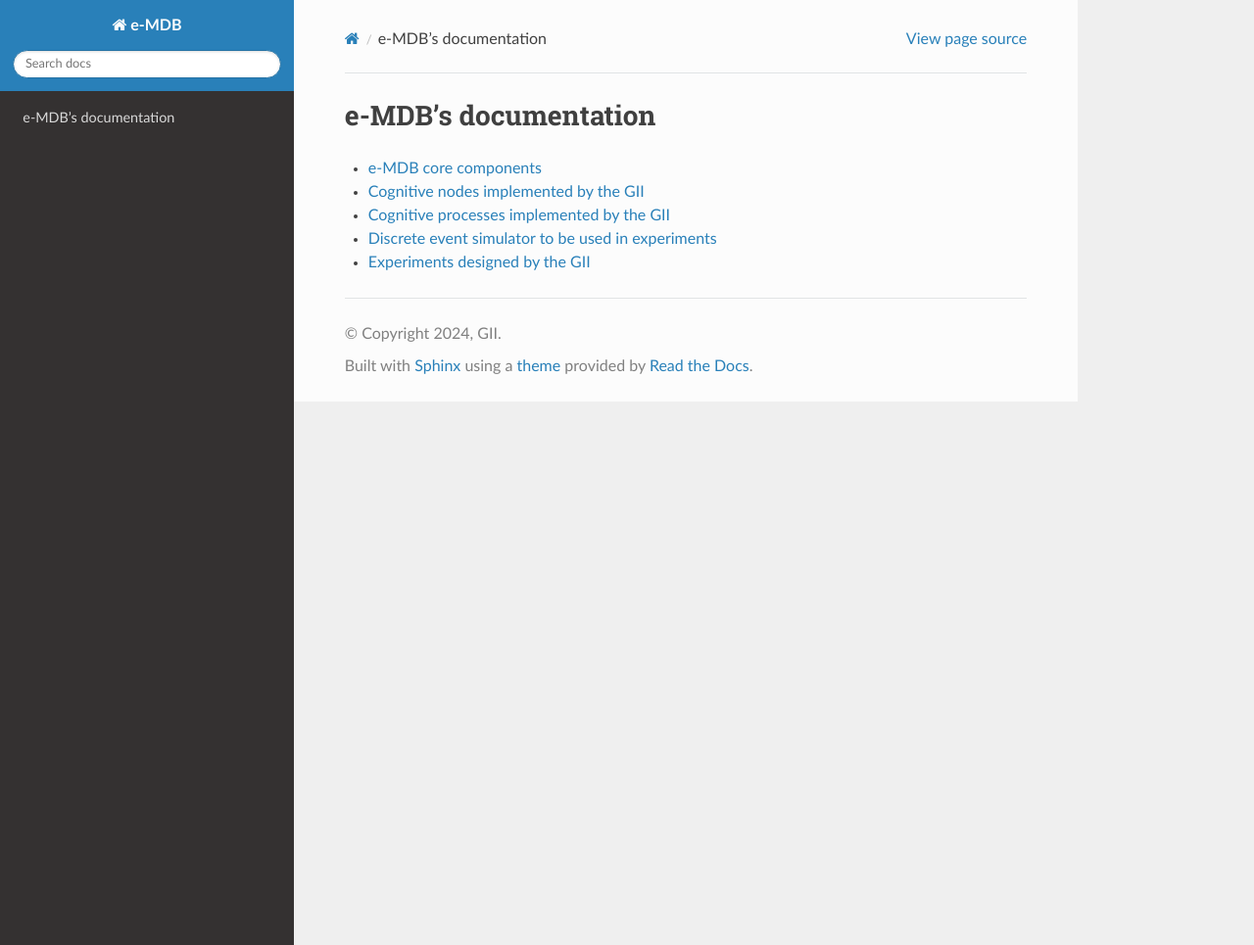
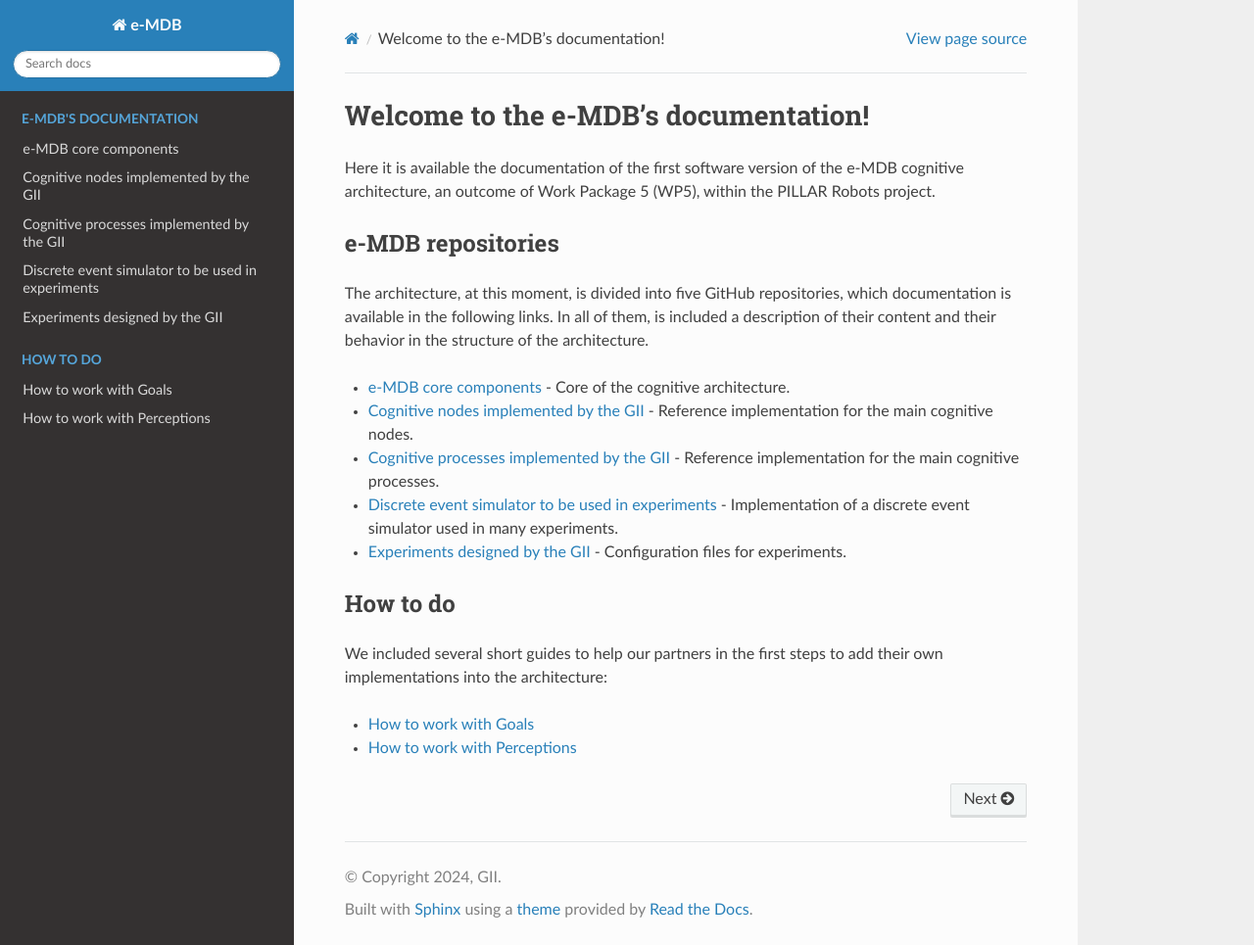
Before and after one commit to GII/emdb, a Sphinx documentation site: the page built from docs/source/index.md, in a window 1280 px wide and 965 px high. Shown: the whole window at 98% size. Built offline with Sphinx 7.4.7 and the Read the Docs theme 2.0.0, drawn with Linux system fonts in a browser that asks for light colours.

Commit message:
Added new documentation

````diff
--- a/docs/source/index.md
+++ b/docs/source/index.md
@@ -1,7 +1,39 @@
-# e-MDB's documentation
+#  Welcome to the e-MDB's documentation!
 
-- [e-MDB core components](https://docs.pillar-robots.eu/projects/emdb_core/)
-- [Cognitive nodes implemented by the GII](https://docs.pillar-robots.eu/projects/emdb_cognitive_nodes_gii/)
-- [Cognitive processes implemented by the GII](https://docs.pillar-robots.eu/projects/emdb_cognitive_processes_gii/)
-- [Discrete event simulator to be used in experiments](https://docs.pillar-robots.eu/projects/emdb_discrete_event_simulator_gii/)
-- [Experiments designed by the GII](https://docs.pillar-robots.eu/projects/emdb_experiments_gii/)
+Here it is available the documentation of the first software version of the e-MDB cognitive architecture, an outcome of Work Package 5 (WP5), within the PILLAR Robots project.
+
+## e-MDB repositories
+The architecture, at this moment, is divided into five GitHub repositories, which documentation is available in the following links. In all of them, is included a description of their content and their behavior in the structure of the architecture.
+
+- [e-MDB core components](https://docs.pillar-robots.eu/projects/emdb_core/) - Core of the cognitive architecture.
+- [Cognitive nodes implemented by the GII](https://docs.pillar-robots.eu/projects/emdb_cognitive_nodes_gii/) - Reference implementation for the main cognitive nodes.
+- [Cognitive processes implemented by the GII](https://docs.pillar-robots.eu/projects/emdb_cognitive_processes_gii/) - Reference implementation for the main cognitive processes.
+- [Discrete event simulator to be used in experiments](https://docs.pillar-robots.eu/projects/emdb_discrete_event_simulator_gii/) - Implementation of a discrete event simulator used in many experiments.
+- [Experiments designed by the GII](https://docs.pillar-robots.eu/projects/emdb_experiments_gii/) - Configuration files for experiments.
+
+## How to do
+We included several short guides to help our partners in the first steps to add their own implementations into the architecture:
+
+- [How to work with Goals](how_to_do/work_with_goals.md)
+- [How to work with Perceptions](how_to_do/work_with_perceptions.md)
+
+```{toctree}
+:hidden:
+:caption: e-MDB's documentation
+
+e-MDB core components <https://docs.pillar-robots.eu/projects/emdb_core/>
+Cognitive nodes implemented by the GII <https://docs.pillar-robots.eu/projects/emdb_cognitive_nodes_gii/>
+Cognitive processes implemented by the GII <https://docs.pillar-robots.eu/projects/emdb_cognitive_processes_gii/>
+Discrete event simulator to be used in experiments <https://docs.pillar-robots.eu/projects/emdb_discrete_event_simulator_gii/>
+Experiments designed by the GII <https://docs.pillar-robots.eu/projects/emdb_experiments_gii/>
+
+```
+
+```{toctree}
+:hidden:
+:caption: How to do
+
+how_to_do/work_with_goals.md
+how_to_do/work_with_perceptions.md
+
+```
````
Also changed, not shown: docs/source/how_to_do/work_with_goals.md (added, +95 -0 lines), docs/source/how_to_do/work_with_perceptions.md (added, +94 -0 lines).
